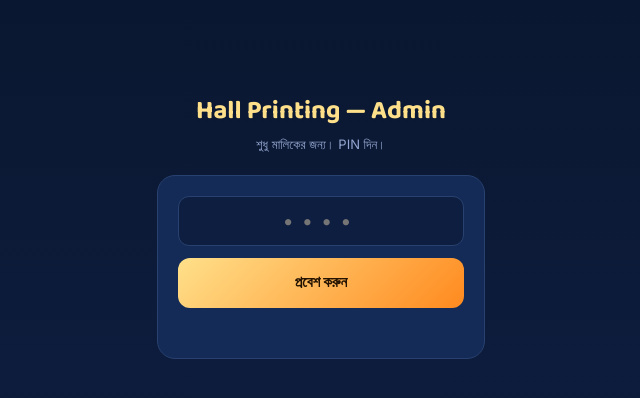
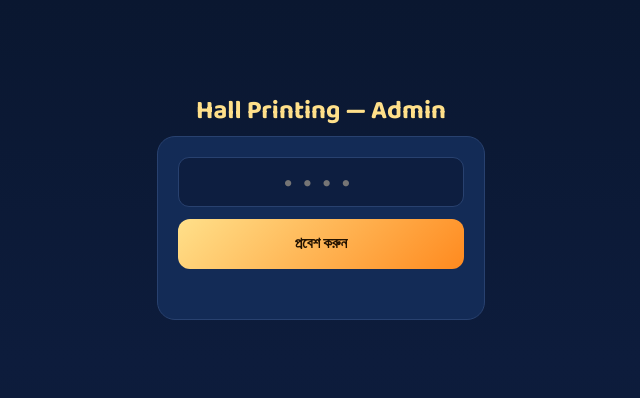
Before and after one commit to hallprintingservice/hallprintingservice.github.io, a plain HTML site: page admin.html in a window 1280 px wide. Shown: the whole page, without its empty margins (319-959 px from the left). Drawn offline with Linux system fonts and the light colour scheme.

Commit message:
Update admin.html

```diff
--- a/admin.html
+++ b/admin.html
@@ -15,7 +15,6 @@
 <!-- ============ LOGIN ============ -->
 <div class="login" id="loginView">
   <h1>Hall Printing — Admin</h1>
-  <p>শুধু মালিকের জন্য। PIN দিন।</p>
   <div class="box">
     <input type="password" id="pinInput" class="pin-input" inputmode="numeric" autocomplete="off" placeholder="••••" maxlength="12">
     <button class="btn-main" id="loginBtn">প্রবেশ করুন</button>
```
